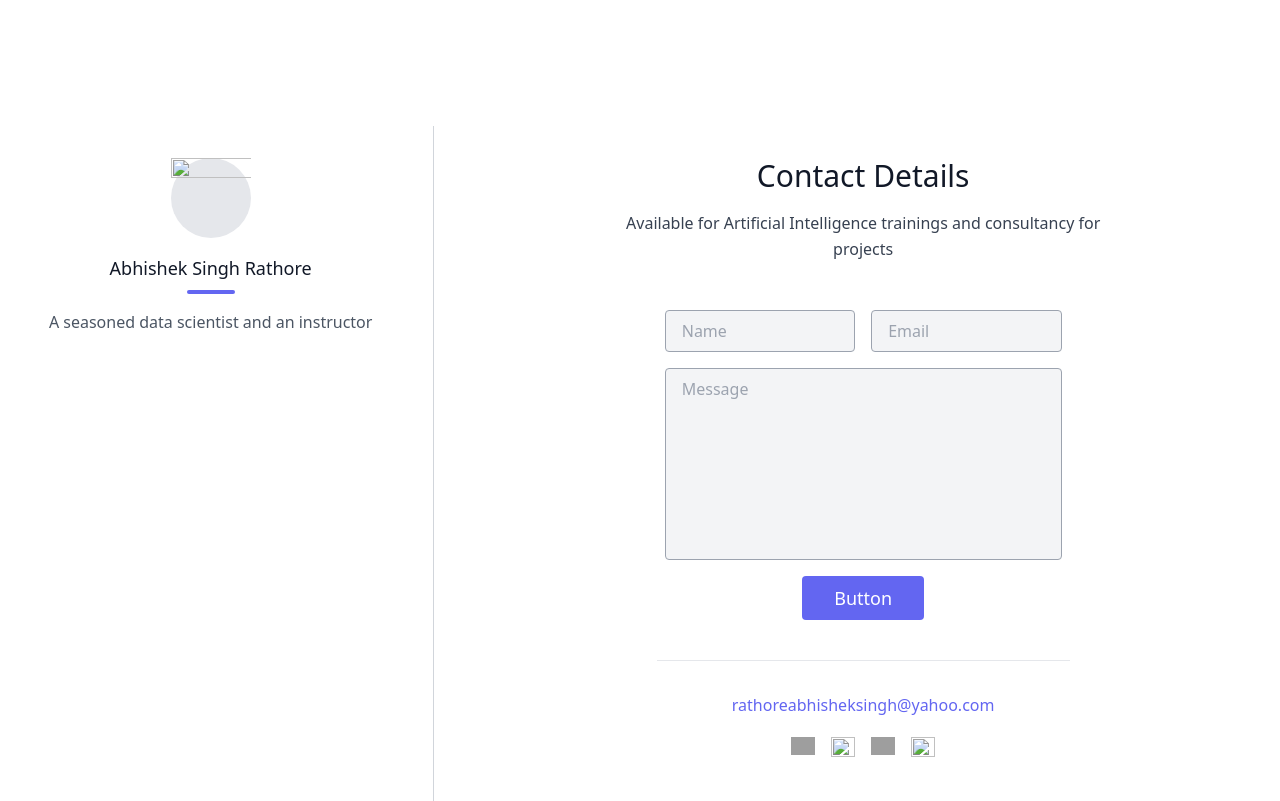
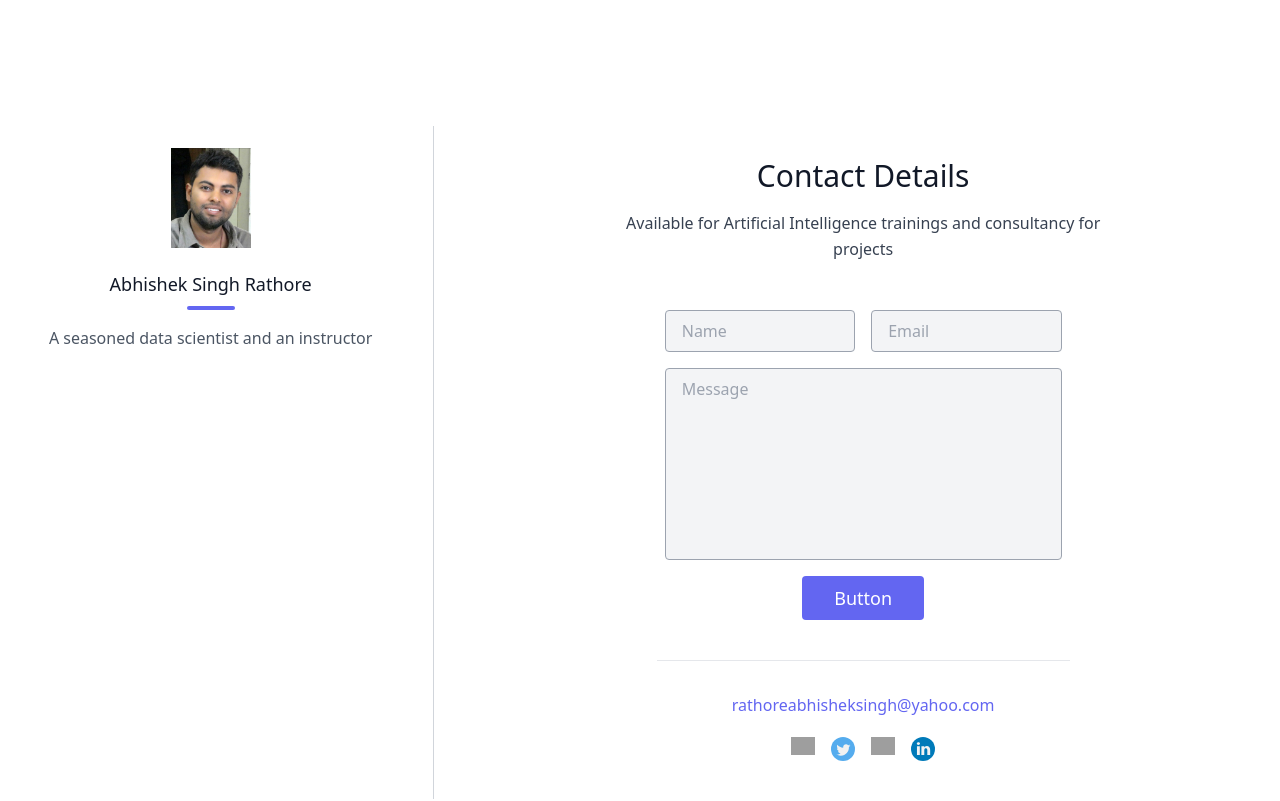
Before and after one commit to AbhiRathore/fullstackdatascience, a plain HTML site: page index.html in a window 1280 px wide. Shown: the part 942-1743 px from the top of the page. Drawn offline with nearby package versions, Linux system fonts and the light colour scheme; the site is published under a folder, as on GitHub Pages, so addresses that start at the root find nothing; grey boxes are pictures that could not be loaded.

Commit message:
Add files via upload

```diff
--- a/index.html
+++ b/index.html
@@ -146,7 +146,7 @@
 
                       <circle cx="12" cy="7" r="4"></circle>
                     </svg>-->
-                    <img src = "/Picture1.png" width="100" height="100" viewBox="0 0 100 100" >
+                    <img src = "Picture1.png" width="100" height="100" viewBox="0 0 100 100" >
                   </div>
                   <div class="flex flex-col items-center text-center justify-center">
                     <h2 class="font-medium title-font mt-4 text-gray-900 text-lg">Abhishek Singh Rathore</h2>
@@ -192,7 +192,7 @@
                                 <!--<svg fill="currentColor" stroke-linecap="round" stroke-linejoin="round" stroke-width="2" class="w-5 h-5" viewBox="0 0 24 24">
                                   <path d="M23 3a10.9 10.9 0 01-3.14 1.53 4.48 4.48 0 00-7.86 3v1A10.66 10.66 0 013 4s-4 9 5 13a11.64 11.64 0 01-7 2c9 5 20 0 20-11.5a4.5 4.5 0 00-.08-.83A7.72 7.72 0 0023 3z"></path>
                                 </svg>-->
-                                <img src = "/twitter-svgrepo-com.svg" width="24" height="24" viewBox="0 0 24 24" >
+                                <img src = "twitter-svgrepo-com.svg" width="24" height="24" viewBox="0 0 24 24" >
 
 
                               </a>
@@ -214,7 +214,7 @@
                                 </svg>-->
 
                                 <!--<svg xmlns="http://www.w3.org/2000/svg" width="24" height="24" viewBox="0 0 24 24"><path d="M19 0h-14c-2.761 0-5 2.239-5 5v14c0 2.761 2.239 5 5 5h14c2.762 0 5-2.239 5-5v-14c0-2.761-2.238-5-5-5zm-11 19h-3v-11h3v11zm-1.5-12.268c-.966 0-1.75-.79-1.75-1.764s.784-1.764 1.75-1.764 1.75.79 1.75 1.764-.783 1.764-1.75 1.764zm13.5 12.268h-3v-5.604c0-3.368-4-3.113-4 0v5.604h-3v-11h3v1.765c1.396-2.586 7-2.777 7 2.476v6.759z"/></svg>-->
-                                <img src = "/linkedin-svgrepo-com.svg" width="24" height="24" viewBox="0 0 24 24" >
+                                <img src = "linkedin-svgrepo-com.svg" width="24" height="24" viewBox="0 0 24 24" >
                               </a>
                             </span>
                           </div>
```
